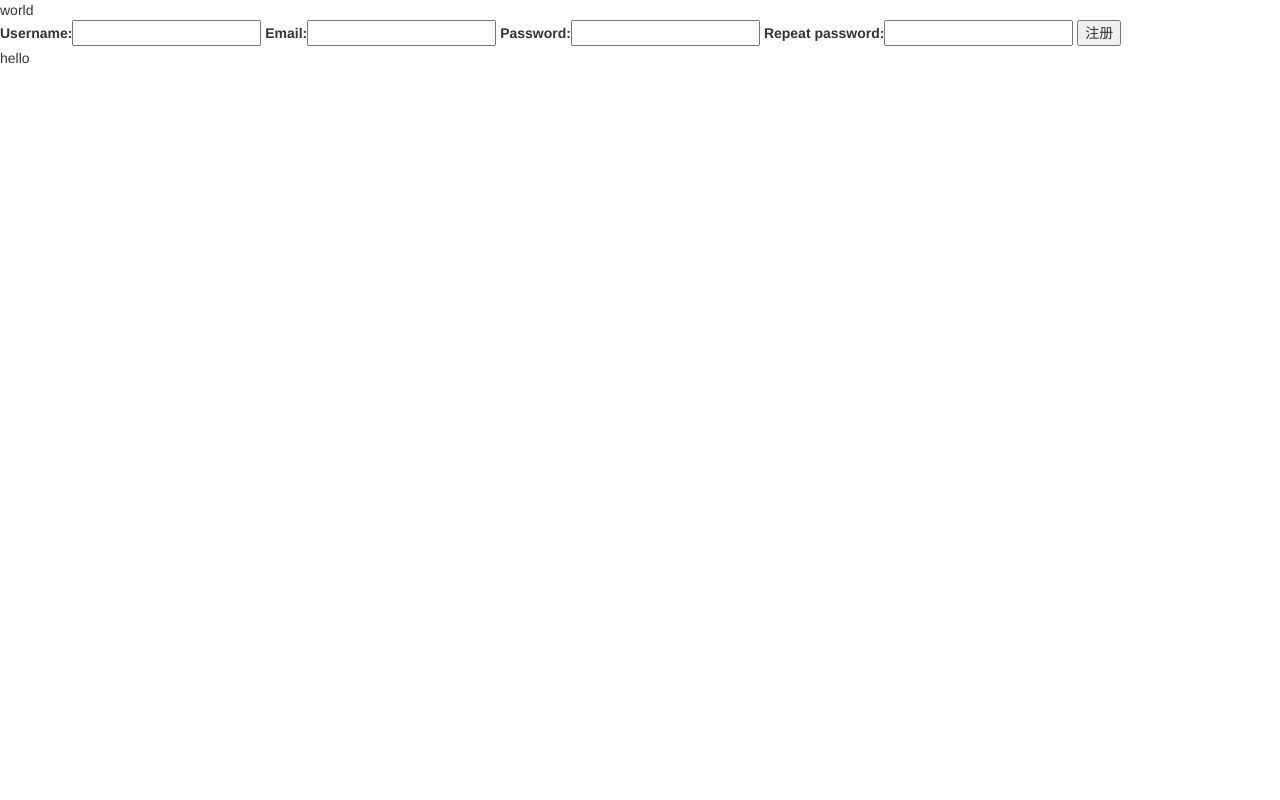
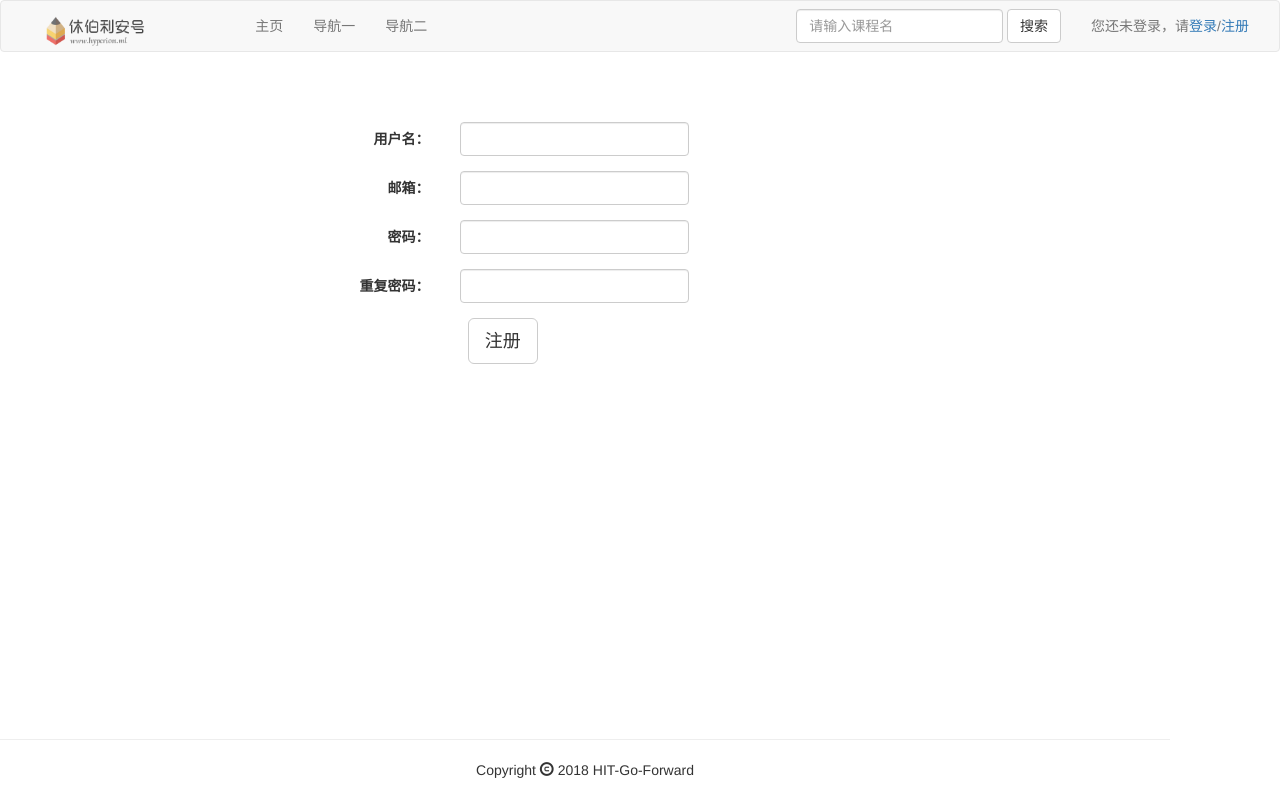
Before and after one commit to HIT-Go-Forward/Online-Course-Sharing-Platform, a Django app: page /register/ in a window 1280 px wide. Run offline with Django 3.2, Linux system fonts and the light colour scheme; some libraries are stand-ins or nearby versions.

Commit message:
add main page  and some account without try

```diff
--- a/online_course/account/views/login.py
+++ b/online_course/account/views/login.py
@@ -25,10 +25,10 @@ def login_authenticate(request):
 
 
 class LoginForm(Form):
-    email = CharField(max_length=100, required=True)
+    email = CharField(max_length=100, required=True,widget=TextInput(attrs={'type': 'email','class':'input form-control'}))
     password = CharField(
         max_length=100,
-        widget=TextInput(attrs={'type': 'password'}),
+        widget=TextInput(attrs={'type': 'password','class':'input form-control'}),
         required=True,
     )
 
--- a/online_course/account/views/register.py
+++ b/online_course/account/views/register.py
@@ -27,16 +27,16 @@ def register(request):
 
 
 class RegisterForm(Form):
-    username = CharField(max_length=100, required=True)
-    email = EmailField(max_length=100, required=True)
+    username = CharField(max_length=100, required=True,widget=TextInput(attrs={'type': 'text','class':'input form-control'}))
+    email = EmailField(max_length=100, required=True,widget=TextInput(attrs={'type': 'email','class':'input form-control'}))
     password = CharField(
         max_length=100,
-        widget=TextInput(attrs={'type': 'password'}),
+        widget=TextInput(attrs={'type': 'password','class':'input form-control'}),
         required=True,
     )
     repeat_password = CharField(
         max_length=100,
-        widget=TextInput(attrs={'type': 'password'}),
+        widget=TextInput(attrs={'type': 'password','class':'input form-control'}),
         required=True,
     )
 
--- a/online_course/static/css/main.css
+++ b/online_course/static/css/main.css
@@ -0,0 +1,14 @@
+footer{
+    position: fixed;
+    bottom: 10px;
+    -webkit-user-select: none;
+    -moz-user-select: none;
+    -ms-user-select: none;
+    user-select: none;
+}
+#login{
+    margin-top: 50px;
+}
+#register{
+    margin-top: 50px;
+}
--- a/online_course/templates/account/register.html
+++ b/online_course/templates/account/register.html
@@ -1,20 +1,46 @@
 {% extends 'base.html' %}
 {% load staticfiles %}
 
-{% block title %}登录{% endblock %}
+{% block title %}注册{% endblock %}
 
 {% block css %}
 
 {% endblock %}
 
 {% block content %}
-  <form action="." method="post">
-    {% csrf_token %}
-    {{ form }}
-    <input type="submit" value="注册"/>
-  </form>
+    <form action="." method="post" id="register" class="form-horizontal col-md-8 col-md-offset-2">{% csrf_token %}
+        <div class="form-group col-md-8">
+            <label for="id_username" class="col-md-5 control-label">用户名：</label>
+            <div class="col-md-6 text-left">{{ form.username }}</div>
+        </div>
+        <div class="form-group col-md-8">
+            <label for="id_email" class="col-md-5 control-label">邮箱：</label>
+            <div class="col-md-6 text-left">{{ form.email }}</div>
+        </div>
+        <div class="form-group col-md-8">
+            <label for="id_password" class="col-md-5 control-label">密码：</label>
+            <div class="col-md-6 text-left">{{ form.password }}</div>
+        </div>
+        <div class="form-group col-md-8">
+            <label for="id_repeat_password" class="col-md-5 control-label">重复密码：</label>
+            <div class="col-md-6 text-left">{{ form.repeat_password }}</div>
+        </div>
+        <div class="text-center col-md-8">
+            <a class="btn btn-default btn-lg" id="register_submit">注册</a>
+        </div>
+    </form>
 {% endblock %}
 
 {% block javascript %}
-
+<script>
+    {#$(function () {#}
+    {#    var register_submit=$("#register_submit").click(function(){#}
+    {#        $.ajax({#}
+    {#            url:'{% url 'register' %}',#}
+    {#            type:"post",#}
+    {#            data:{""}#}
+    {#        })#}
+    {#    })#}
+    {# })#}
+</script>
 {% endblock %}
--- a/online_course/templates/footer.html
+++ b/online_course/templates/footer.html
@@ -1 +1,6 @@
-hello
+<hr>
+<div class="container">
+    <p class="text-center">
+        Copyright <span class="glyphicon glyphicon-copyright-mark"></span> 2018 HIT-Go-Forward
+    </p>
+</div>
--- a/online_course/templates/header.html
+++ b/online_course/templates/header.html
@@ -1 +1,51 @@
-world
+{% load staticfiles %}
+<nav class="navbar navbar-default">
+    <div class="container-fluid">
+        <div class="navbar-header">
+            <button type="button" class="navbar-toggle collapsed" data-toggle="collapse"
+                    data-target="#bs-example-navbar-collapse-1" aria-expanded="false">
+                <span class="sr-only">Toggle navigation</span>
+                <span class="icon-bar"></span>
+                <span class="icon-bar"></span>
+                <span class="icon-bar"></span>
+            </button>
+            <a class="navbar-brand" href="#"><img src="{% static 'img/brand.png' %}" height="30px"/></a>
+        </div>
+
+        <!-- Collect the nav links, forms, and other content for toggling -->
+        <div class="collapse navbar-collapse" id="bs-example-navbar-collapse-1">
+            <ul class="nav navbar-nav">
+                <li class="main_nav"><a href="#">主页 </a></li>
+                <li class="main_nav"><a href="#">导航一</a></li>
+                <li class="main_nav"><a href="#">导航二</a></li>
+            </ul>
+
+            <ul class="nav navbar-nav navbar-right">
+                <li>
+                    <form class="navbar-form navbar-left">
+                        <div class="form-group">
+                            <input type="text" class="form-control" placeholder="请输入课程名">
+                        </div>
+                        <button type="submit" class="btn btn-default">搜索</button>
+                    </form>
+                </li>
+                {% if user.is_authenticated %}
+                <li><a href="#">{{ user.username }},你好！</a></li>
+                <li class="dropdown">
+                    <a href="#" class="dropdown-toggle" data-toggle="dropdown" role="button" aria-haspopup="true"
+                       aria-expanded="false">管理 <span class="caret"></span></a>
+                    <ul class="dropdown-menu">
+                        <li><a href="#">个人信息</a></li>
+                        <li><a href="#">修改个人信息</a></li>
+                        <li><a href="#">忘记密码</a></li>
+                        <li role="separator" class="divider"></li>
+                        <li><a href="#">登出</a></li>
+                    </ul>
+                </li>
+                {% else %}
+                    <li><p class="navbar-text">您还未登录，请<a href="{% url 'login' %}">登录</a>/<a href="{% url 'register' %}">注册</a></p></li>
+                {% endif %}
+            </ul>
+        </div>
+    </div>
+</nav>
--- /dev/null
+++ b/online_course/templates/home.html
@@ -0,0 +1 @@
+{% extends 'base.html' %}
```
Also changed, not shown: online_course/templates/account/login.html (+13 -4 lines), online_course/account/migrations/0004_auto_20180102_2224.py (added), online_course/static/img/brand.png (added).
